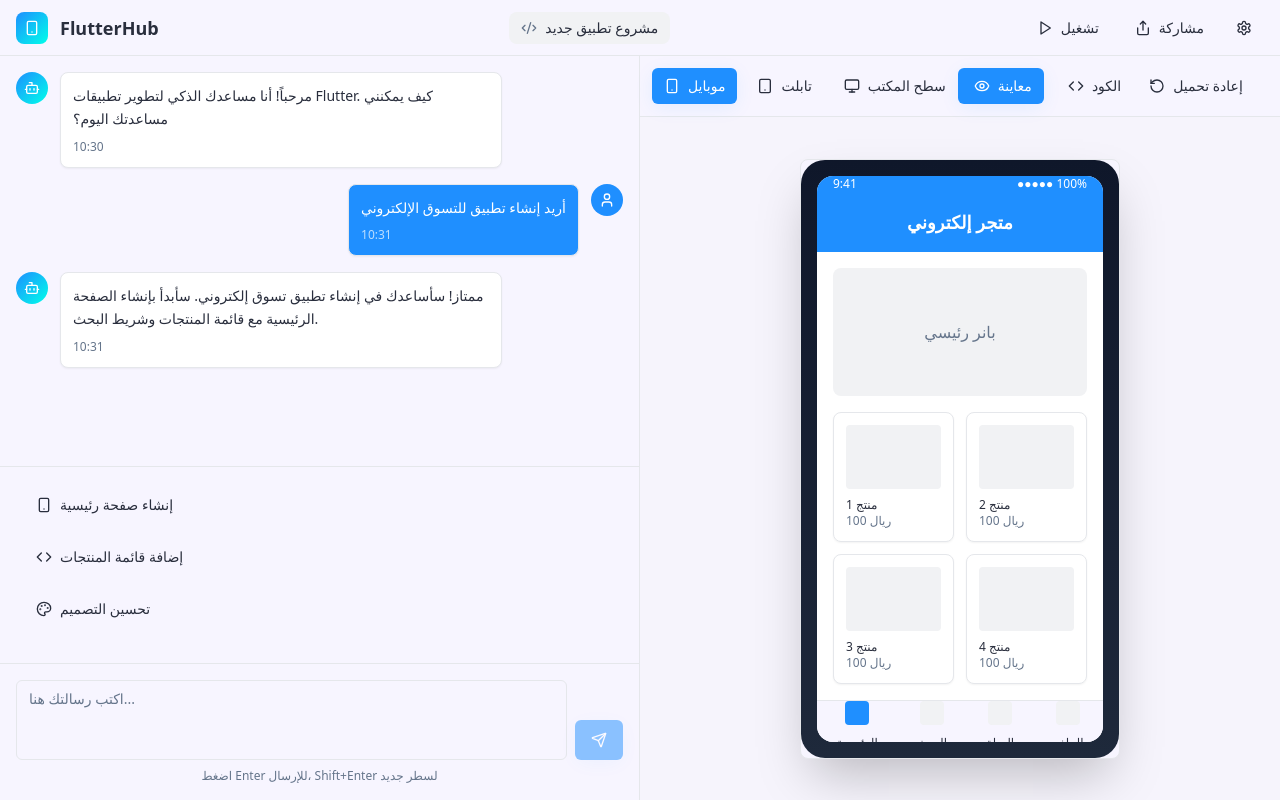
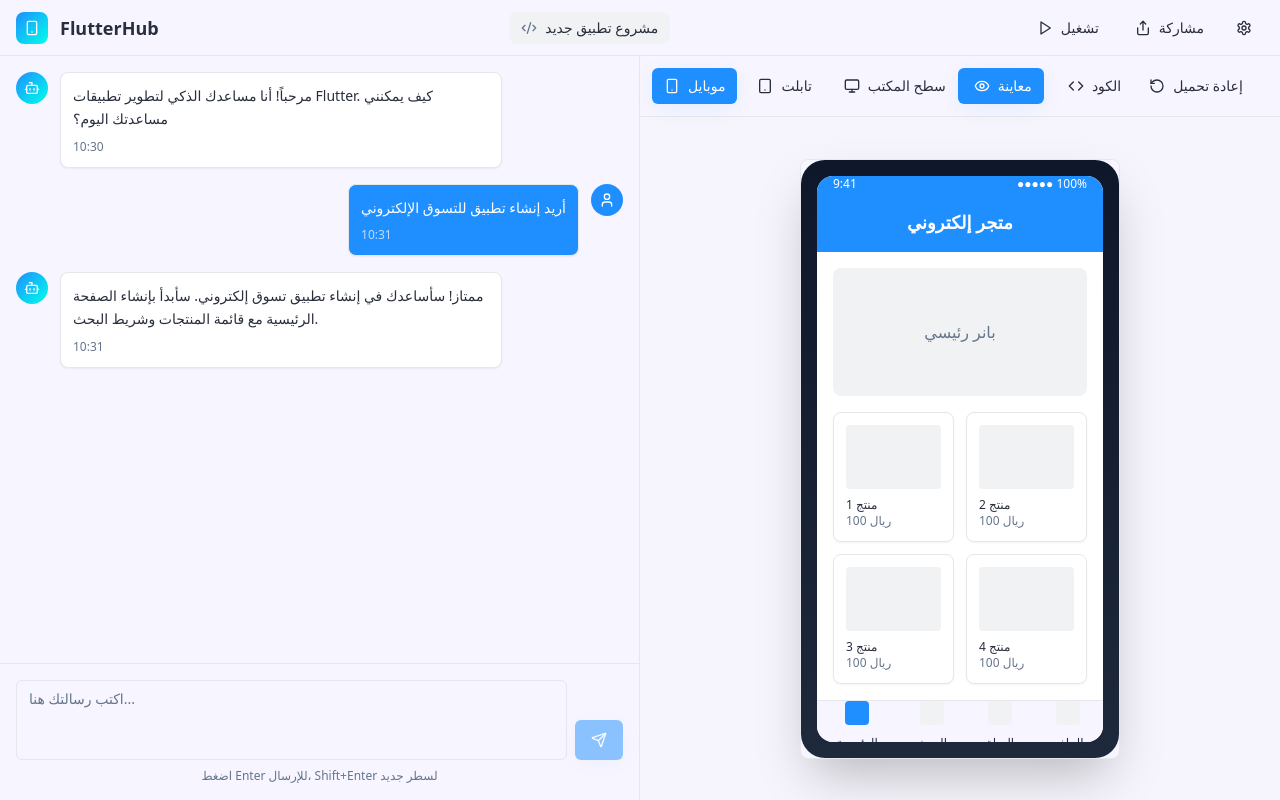
Before and after one commit to khamis1992/flutter-app-hub, a React (Vite) app: page / in a window 1280 px wide. Shown: the top 800 px of the page. Built offline with nearby package versions, Linux system fonts and the light colour scheme.

Commit message:
Remove suggestions section
Remove the quick suggestions section from the chat panel.

```diff
--- a/src/components/ChatPanel.tsx
+++ b/src/components/ChatPanel.tsx
@@ -79,22 +79,6 @@ const ChatPanel = () => {
         ))}
       </div>
 
-      {/* Quick Suggestions */}
-      <div className="p-4 border-t border-border">
-        <div className="grid grid-cols-1 gap-2 mb-4">
-          {suggestions.map((suggestion, index) => (
-            <Button
-              key={index}
-              variant="ghost"
-              className="justify-start h-auto p-3 text-right"
-              onClick={() => setMessage(suggestion.text)}
-            >
-              <suggestion.icon className="w-4 h-4 ml-2" />
-              {suggestion.text}
-            </Button>
-          ))}
-        </div>
-      </div>
 
       {/* Message Input */}
       <div className="p-4 border-t border-border">
```
